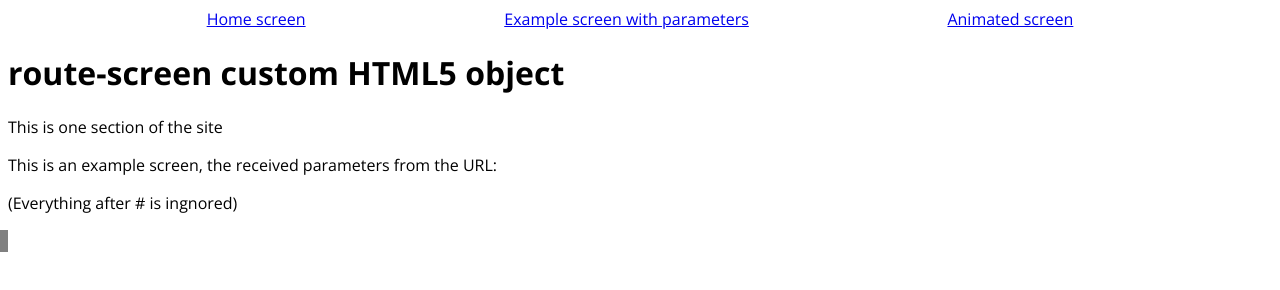
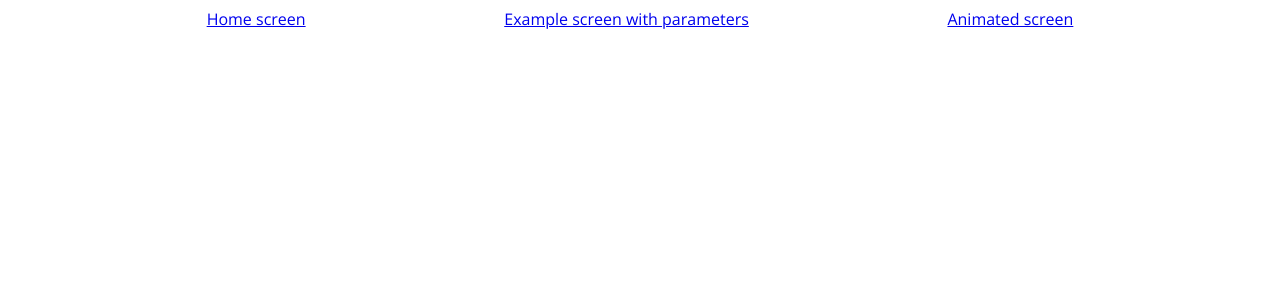
Before and after one commit to optimisme/inapp-routing, a plain HTML site: page index.html in a window 1280 px wide. Drawn offline with nearby package versions, Linux system fonts and the light colour scheme; the site is published under a folder, as on GitHub Pages, so addresses that start at the root find nothing.

```diff
--- a/index.html
+++ b/index.html
@@ -4,7 +4,7 @@
         <title>route-screen</title>
         <meta name="viewport" content="width=device-width, user-scalable=no">
         <link rel='stylesheet' href='https://fonts.googleapis.com/css?family=Open+Sans:300,300i,400,400i,600,600i,700,700i,800,800i&display=swap'>
-        <script src='/routing.js'></script>
+        <script src='routing.js'></script>
     </head>
     <body>
         <style>
```
